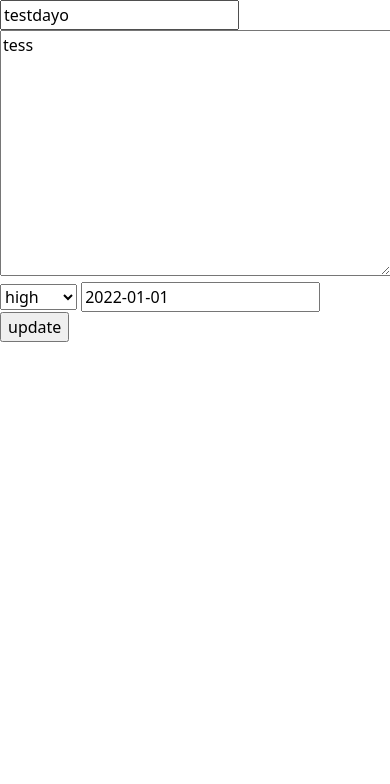
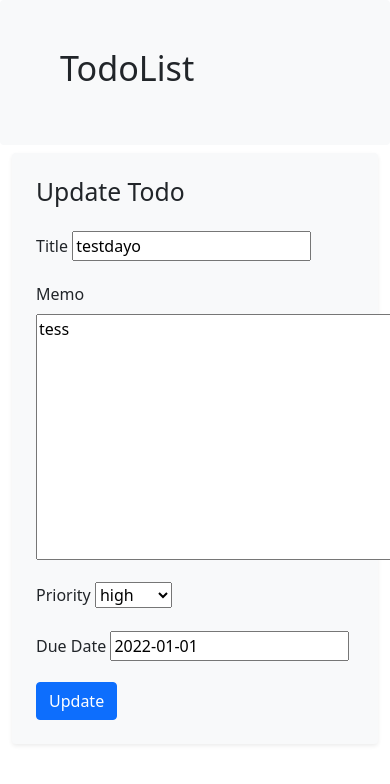
Before and after one commit to hamuham/DjangoCRUD, a Django app: page /update/1 in a window 390 px wide; the page is wider, and only the part inside the window is pictured. Shown: the top 784 px of that part. Run offline with Django 4.2, Linux system fonts and the light colour scheme; data comes from the database, SQL or seed files in the repository.

Commit message:
update,viewfix

```diff
--- a/templates/update.html
+++ b/templates/update.html
@@ -1,13 +1,41 @@
 {% extends 'base.html' %}
 
+{% block header %}
+<div class="mb-2 p-5 bg-light text-black rounded">
+    <div class="container">
+        <h1 class="display-4">TodoList</h1>
+    </div>
+</div>
+{% endblock header %}
+
 {% block content %}
-<form action='' method='POST'>
+<div class="container">
+    <div class="row justify-content-center">
+        <div class="col-md-6">
+            <div class="bg-light p-4 rounded shadow-sm">
+                <h2 class="mb-4">Update Todo</h2>
+                <form action="" method="POST">
                     {% csrf_token %}
+                    <div class="mb-3">
+                        <label for="title" class="form-label">Title</label>
                         {{ form.title }}
+                    </div>
+                    <div class="mb-3">
+                        <label for="memo" class="form-label">Memo</label>
                         {{ form.memo }}
+                    </div>
+                    <div class="mb-3">
+                        <label for="priority" class="form-label">Priority</label>
                         {{ form.priority }}
+                    </div>
+                    <div class="mb-3">
+                        <label for="duedate" class="form-label">Due Date</label>
                         {{ form.duedate }}
-    <input type='submit' value='update'>
+                    </div>
+                    <button type="submit" class="btn btn-primary">Update</button>
                 </form>
-
+            </div>
+        </div>
+    </div>
+</div>
 {% endblock content %}
```
Also changed, not shown: templates/create.html (+26 -6 lines), templates/delete.html (+25 -5 lines), templates/detail.html (+20 -9 lines). Lines whose indentation alone changed are shown as unchanged.
